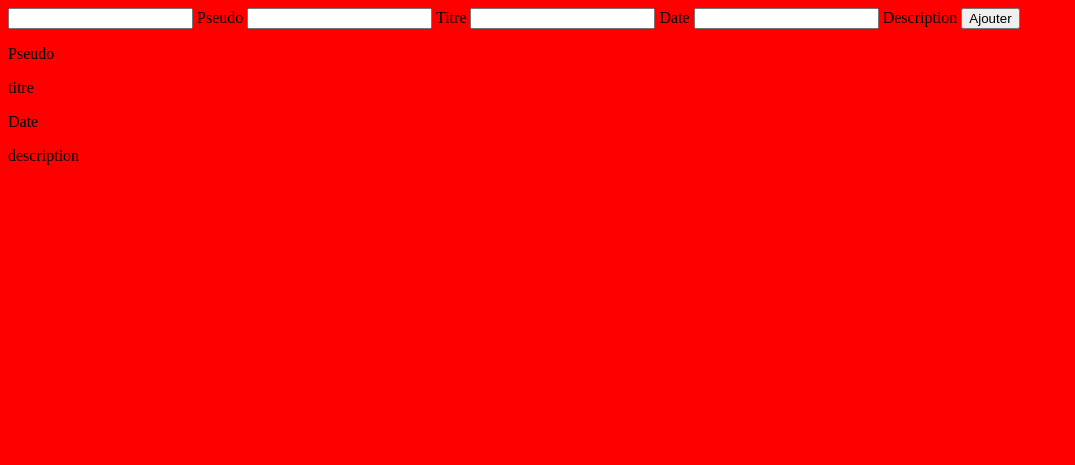
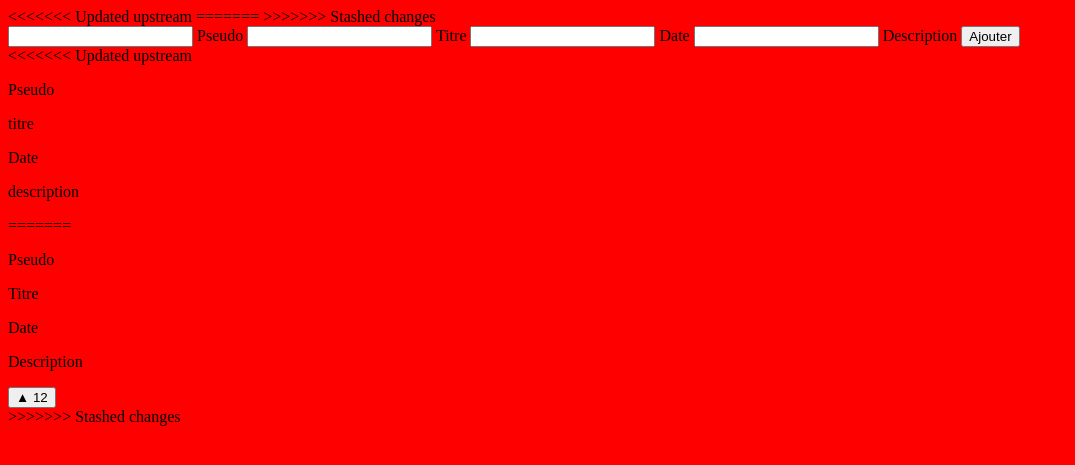
Before and after one commit to maelbouchenoua-wq/idea-box, a PHP site: page / in a window 1280 px wide. Shown: the top 465 px of the page, without its empty margins (0-1075 px from the left). Run offline with PHP 8.4, Linux system fonts and the light colour scheme.

Commit message:
modification du html

```diff
--- a/index.php
+++ b/index.php
@@ -9,6 +9,10 @@ session_start();
     <meta name="viewport" content="width=device-width, initial-scale=1.0">
     <title>IdeaBox</title>
     <link rel="stylesheet" href="assets/css/styles.css">
+<<<<<<< Updated upstream
+=======
+    <link rel="stylesheet" href="assets/css/cartes.css">
+>>>>>>> Stashed changes
 </head>
 
 <body>
@@ -36,6 +40,7 @@ session_start();
         </button>
     </form>
 </header>
+<<<<<<< Updated upstream
 <section class="container_idées">
     <div classe="container_cartes">
         <div class="carte_idées">
@@ -61,4 +66,25 @@ session_start();
 </section>
 
 
+=======
+<section class="container_idees">
+    <div class="container_cartes">
+        <div class="carte_idees">
+            <div class="carte">
+                <p class="carte-pseudo">Pseudo</p>
+                <p class="carte-titre">Titre</p>
+                <p class="carte-date">Date</p>
+                <p class="carte-description">Description</p>
+                <div class="carte-footer">
+                    <button class="btn-vote" type="button">
+                        <span class="btn-vote__icone">▲</span>
+                        <span class="btn-vote__nb">12</span>
+                    </button>
+                </div>
+            </div>
+        </div>
+    </div>
+</section>
+
+>>>>>>> Stashed changes
 </body>
```
